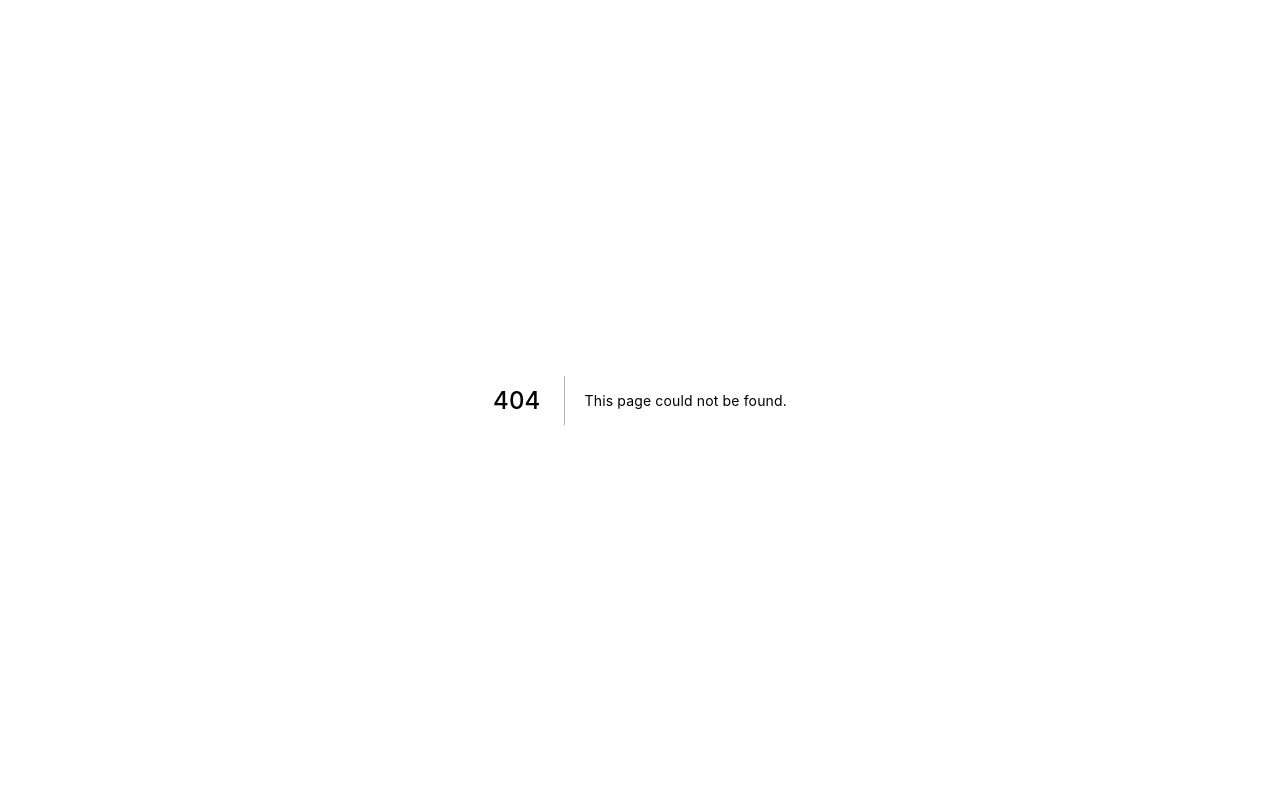
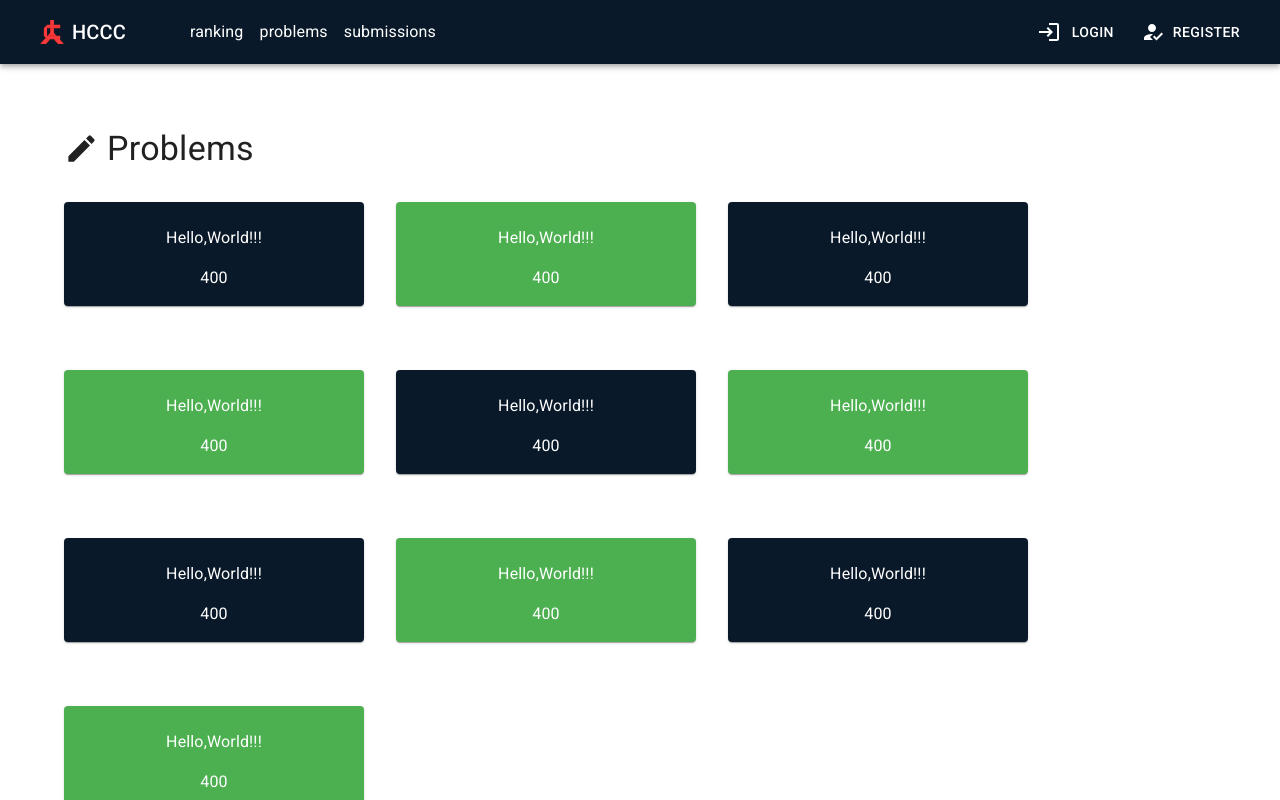
Before and after one commit to HumanCCompilerContest/Human-C-Compiler-Contest_frontend, a Next.js app: page /problems in a window 1280 px wide. Before the commit this address had no page. Shown: the top 800 px of the page. Built offline with nearby package versions, Linux system fonts and the light colour scheme.

Commit message:
[add] problems page

```diff
--- /dev/null
+++ b/src/pages/problems.tsx
@@ -0,0 +1,74 @@
+import type { NextPage } from 'next'
+import Head from 'next/head'
+import Button from '@mui/material/Button'
+import TextField from '@mui/material/TextField'
+import Box from '@mui/material/Box'
+import Card from '@mui/material/Card'
+import CardActions from '@mui/material/CardActions'
+import CardContent from '@mui/material/CardContent'
+import Typography from '@mui/material/Typography'
+import { useTheme } from '@mui/material/styles'
+import { CardActionArea } from '@mui/material'
+import CreateIcon from '@mui/icons-material/Create'
+import Link from 'next/link'
+import { green } from '@mui/material/colors'
+
+import BasicLayout from '@/components/templates/BasicLayout'
+
+const Login: NextPage = () => {
+  const theme = useTheme()
+
+  return (
+    <>
+      <Head>
+        <title>problems | HCCC</title>
+        <meta name='description' content='人間Cコンパイラーコンテスト' />
+      </Head>
+
+      <BasicLayout>
+        <Box
+          sx={{
+            display: 'flex',
+            alignItems: 'center',
+          }}
+        >
+          <CreateIcon fontSize='large' sx={{ marginRight: '0.5rem' }} />
+          <Typography variant='h4'>Problems</Typography>
+        </Box>
+
+        <Box sx={{ display: 'flex', flexWrap: 'wrap', margin: '0 0 5rem' }}>
+          {[0, 0, 0, 0, 0, 0, 0, 0, 0, 0].map((v, i) => {
+            return (
+              <Card
+                sx={{
+                  width: 300,
+                  margin: '2rem 2rem 2rem 0',
+                  backgroundColor:
+                    i % 2 == 0 ? theme.palette.primary.main : green[500],
+                  color: 'white',
+                  textAlign: 'center',
+                  '&:hover': {
+                    opacity: 0.8,
+                  },
+                }}
+              >
+                <CardActionArea>
+                  <Link href='/problems/1'>
+                    <CardContent>
+                      <Typography sx={{ margin: '0.5rem 0 1rem' }}>
+                        Hello,World!!!
+                      </Typography>
+                      <Typography>400</Typography>
+                    </CardContent>
+                  </Link>
+                </CardActionArea>
+              </Card>
+            )
+          })}
+        </Box>
+      </BasicLayout>
+    </>
+  )
+}
+
+export default Login
```
Also changed, not shown: 1 other file (tests, documents, lock files or other folders).
